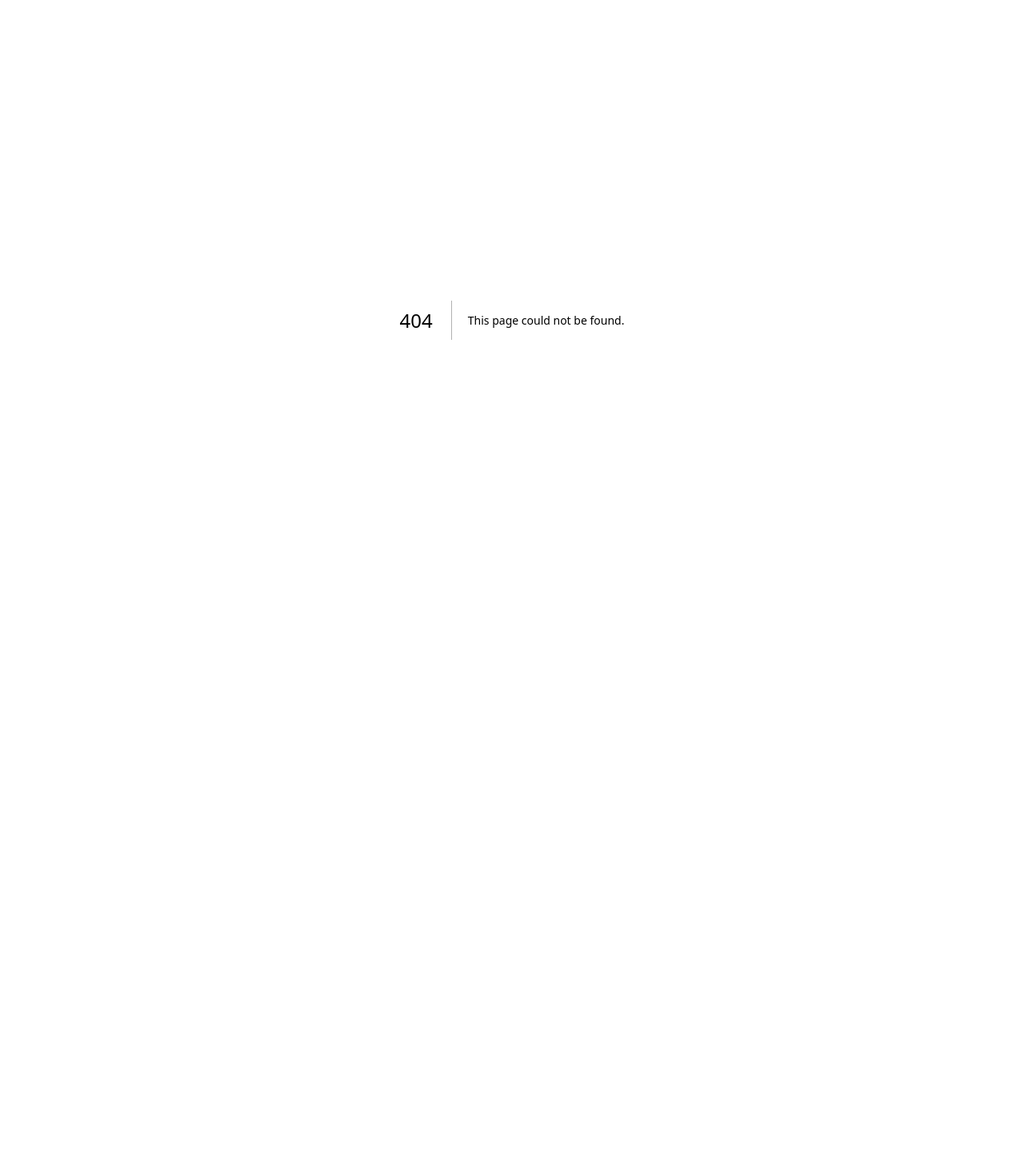
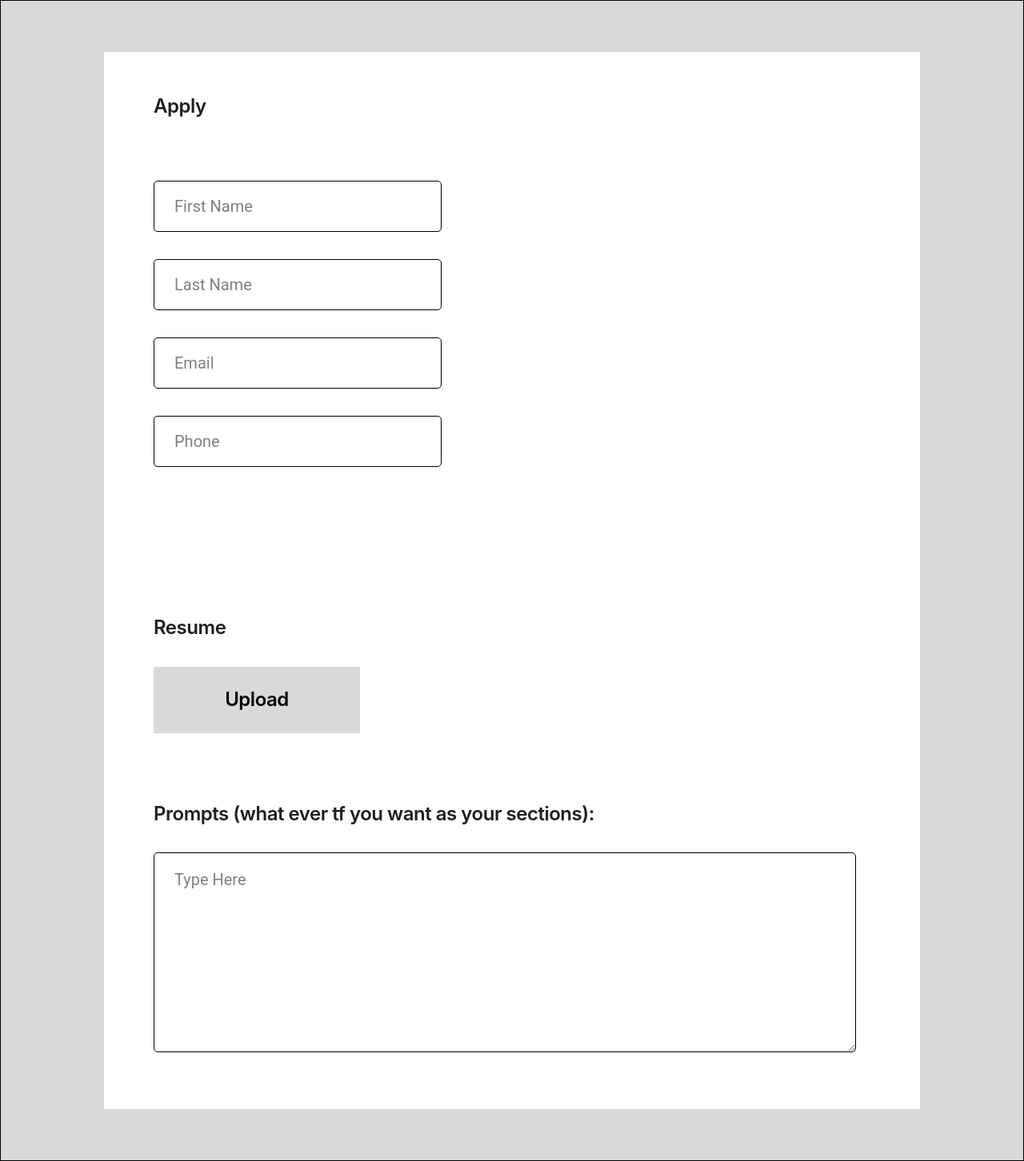
Before and after one commit to alansong21/labradoor, a Next.js app in the folder web/: page /student_application/apply in a window 1280 px wide. Before the commit this address had no page. Shown: the whole page at 80% size. Before the commit the page ends 800 px from the top, so only its background shows below. Built offline with nearby package versions, Linux system fonts and the light colour scheme.

Commit message:
Student Application Page Frame Example

```diff
--- a/web/src/app/labs/yaocoin/page.tsx
+++ b/web/src/app/labs/yaocoin/page.tsx
@@ -1,6 +1,7 @@
 "use client";
 
 import React from "react";
+import Link from "next/link";
 import "./page.css";
 
 export default function LabPage({ params }: { params: { id: string } }) {
@@ -23,22 +24,20 @@ The qualified candidate will become part of Northrop Grumman’s Space Sector AI
     <div className="container">
       <div className="content">
         <h1 className="lab-title">{lab.name}</h1>
-
         <div className="lab-tag">{lab.tag}</div>
-
         <section>
           <h2 className="section-title">Description:</h2>
           <p className="section-text">{lab.description.trim()}</p>
         </section>
-
         <section>
           <h2 className="section-title">Required Qualifications:</h2>
           <p className="section-text">{lab.required}</p>
           <h2 className="section-title">Preferred Qualifications:</h2>
           <p className="section-text">{lab.preferred}</p>
         </section>
-
-        <button className="lab-button">Apply</button>
+        <Link href="/student_application/apply" className="lab-button">
+          Apply
+        </Link>
       </div>
     </div>
   );
--- /dev/null
+++ b/web/src/app/student_application/apply/page.css
@@ -0,0 +1,195 @@
+.apply-page {
+  width: 100%;
+  min-height: 100vh;
+  background: linear-gradient(0deg, #D9D9D9 0%, #D9D9D9 100%), rgba(255, 255, 255, 1);
+  padding: 64px;
+  display: flex;
+  justify-content: center;
+  border: 1px solid #000;
+}
+
+.apply-container {
+  width: 1020px;
+  background: #FFF;
+  padding: 54px 62px 64px;
+  position: relative;
+}
+
+.page-title {
+  color: rgba(30, 30, 30, 1);
+  font-family: Inter, -apple-system, Roboto, Helvetica, sans-serif;
+  font-size: 24px;
+  font-weight: 600;
+  line-height: 120%;
+  letter-spacing: -0.48px;
+  margin: 0 0 78px 0;
+}
+
+.application-form {
+  display: flex;
+  flex-direction: column;
+  gap: 24px;
+}
+
+.form-section {
+  display: flex;
+  flex-direction: column;
+  gap: 34px;
+}
+
+.input-field {
+  position: relative;
+}
+
+.text-input {
+  width: 360px;
+  height: 64px;
+  border-radius: 5px;
+  border: 1px solid #000;
+  background: #FFF;
+  padding: 0 25px;
+  font-family: Roboto, -apple-system, Helvetica, sans-serif;
+  font-size: 20px;
+  font-weight: 400;
+  line-height: 140.625%;
+  color: #000;
+}
+
+.text-input::placeholder {
+  color: rgba(0, 0, 0, 0.50);
+}
+
+.text-input:focus {
+  outline: none;
+  border-color: #000;
+}
+
+.resume-section {
+  margin-top: 163px;
+}
+
+.section-heading {
+  color: rgba(30, 30, 30, 1);
+  font-family: Inter, -apple-system, Roboto, Helvetica, sans-serif;
+  font-size: 24px;
+  font-weight: 600;
+  line-height: 120%;
+  letter-spacing: -0.48px;
+  margin: 0 0 34px 0;
+}
+
+.upload-button {
+  width: 258px;
+  height: 83px;
+  background: #D9D9D9;
+  display: flex;
+  align-items: center;
+  justify-content: center;
+  cursor: pointer;
+  transition: background 0.2s;
+}
+
+.upload-button:hover {
+  background: #c5c5c5;
+}
+
+.upload-button span {
+  color: #000;
+  font-family: Inter, -apple-system, Roboto, Helvetica, sans-serif;
+  font-size: 24px;
+  font-weight: 600;
+  line-height: 120%;
+  letter-spacing: -0.48px;
+}
+
+.file-input {
+  display: none;
+}
+
+.file-name {
+  margin-top: 12px;
+  font-family: Roboto, -apple-system, Helvetica, sans-serif;
+  font-size: 16px;
+  color: rgba(30, 30, 30, 1);
+}
+
+.custom-section {
+  margin-top: 63px;
+}
+
+.textarea-input {
+  width: 878px;
+  height: 250px;
+  border-radius: 5px;
+  border: 1px solid #000;
+  background: #FFF;
+  padding: 19px 25px;
+  font-family: Roboto, -apple-system, Helvetica, sans-serif;
+  font-size: 20px;
+  font-weight: 400;
+  line-height: 140.625%;
+  color: #000;
+  resize: vertical;
+}
+
+.textarea-input::placeholder {
+  color: rgba(0, 0, 0, 0.50);
+}
+
+.textarea-input:focus {
+  outline: none;
+  border-color: #000;
+}
+
+@media (max-width: 1200px) {
+  .apply-page {
+    padding: 32px;
+  }
+
+  .apply-container {
+    width: 100%;
+    max-width: 1020px;
+    padding: 32px 24px;
+  }
+
+  .textarea-input {
+    width: 100%;
+    max-width: 878px;
+  }
+}
+
+@media (max-width: 768px) {
+  .apply-page {
+    padding: 24px;
+  }
+
+  .apply-container {
+    padding: 24px 16px;
+  }
+
+  .text-input {
+    width: 100%;
+    max-width: 360px;
+  }
+
+  .textarea-input {
+    width: 100%;
+  }
+
+  .upload-button {
+    width: 100%;
+    max-width: 258px;
+  }
+
+  .page-title {
+    margin-bottom: 48px;
+  }
+
+  .resume-section {
+    margin-top: 80px;
+  }
+
+  .custom-section {
+    margin-top: 40px;
+  }
+}
--- /dev/null
+++ b/web/src/app/student_application/apply/page.tsx
@@ -0,0 +1,150 @@
+"use client";
+import React, { useState } from "react";
+import "./page.css";
+
+interface ApplicationSection {
+  id: string;
+  title: string;
+  type: "text" | "textarea";
+}
+
+interface ApplyPageProps {
+  customSections?: ApplicationSection[];
+}
+
+const ApplyPage: React.FC<ApplyPageProps> = ({ customSections = [] }) => {
+  const [formData, setFormData] = useState({
+    firstName: "",
+    lastName: "",
+    email: "",
+    phone: "",
+    resume: null as File | null,
+    customResponses: {} as Record<string, string>,
+  });
+
+  const handleInputChange = (field: string, value: string) => {
+    setFormData((prev) => ({ ...prev, [field]: value }));
+  };
+
+  const handleCustomResponse = (sectionId: string, value: string) => {
+    setFormData((prev) => ({
+      ...prev,
+      customResponses: { ...prev.customResponses, [sectionId]: value },
+    }));
+  };
+
+  const handleFileUpload = (event: React.ChangeEvent<HTMLInputElement>) => {
+    const file = event.target.files?.[0] || null;
+    setFormData((prev) => ({ ...prev, resume: file }));
+  };
+
+  const handleSubmit = (e: React.FormEvent) => {
+    e.preventDefault();
+    console.log("Form submitted:", formData);
+  };
+
+  const defaultSection: ApplicationSection = {
+    id: "prompts",
+    title: "Prompts (what ever tf you want as your sections):",
+    type: "textarea",
+  };
+
+  const sections =
+    customSections.length > 0 ? customSections : [defaultSection];
+
+  return (
+    <div className="apply-page">
+      <div className="apply-container">
+        <h1 className="page-title">Apply</h1>
+
+        <form className="application-form" onSubmit={handleSubmit}>
+          <div className="form-section">
+            <div className="input-field">
+              <input
+                type="text"
+                placeholder="First Name"
+                value={formData.firstName}
+                onChange={(e) => handleInputChange("firstName", e.target.value)}
+                className="text-input"
+              />
+            </div>
+
+            <div className="input-field">
+              <input
+                type="text"
+                placeholder="Last Name"
+                value={formData.lastName}
+                onChange={(e) => handleInputChange("lastName", e.target.value)}
+                className="text-input"
+              />
+            </div>
+
+            <div className="input-field">
+              <input
+                type="email"
+                placeholder="Email"
+                value={formData.email}
+                onChange={(e) => handleInputChange("email", e.target.value)}
+                className="text-input"
+              />
+            </div>
+
+            <div className="input-field">
+              <input
+                type="tel"
+                placeholder="Phone"
+                value={formData.phone}
+                onChange={(e) => handleInputChange("phone", e.target.value)}
+                className="text-input"
+              />
+            </div>
+          </div>
+
+          <div className="resume-section">
+            <h2 className="section-heading">Resume</h2>
+            <label className="upload-button">
+              <input
+                type="file"
+                accept=".pdf,.doc,.docx"
+                onChange={handleFileUpload}
+                className="file-input"
+              />
+              <span>Upload</span>
+            </label>
+            {formData.resume && (
+              <p className="file-name">{formData.resume.name}</p>
+            )}
+          </div>
+
+          {sections.map((section) => (
+            <div key={section.id} className="custom-section">
+              <h2 className="section-heading">{section.title}</h2>
+              {section.type === "textarea" ? (
+                <textarea
+                  placeholder="Type Here"
+                  value={formData.customResponses[section.id] || ""}
+                  onChange={(e) =>
+                    handleCustomResponse(section.id, e.target.value)
+                  }
+                  className="textarea-input"
+                />
+              ) : (
+                <input
+                  type="text"
+                  placeholder="Type Here"
+                  value={formData.customResponses[section.id] || ""}
+                  onChange={(e) =>
+                    handleCustomResponse(section.id, e.target.value)
+                  }
+                  className="text-input"
+                />
+              )}
+            </div>
+          ))}
+        </form>
+      </div>
+    </div>
+  );
+};
+
+export default ApplyPage;
```
